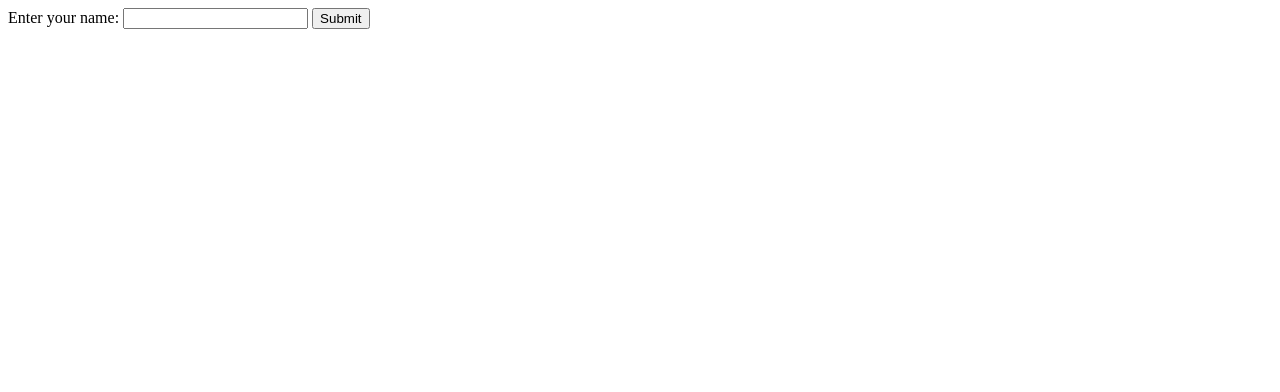
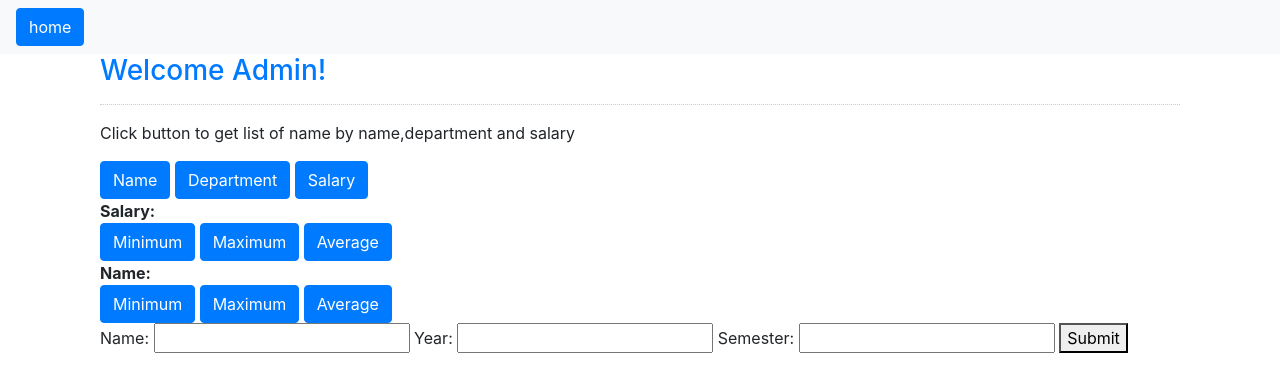
Before and after one commit to devlencm/ee468project, a Django app: page /admin2/ in a window 1280 px wide. Shown: the top 392 px of the page. Run offline with Django 3.2, Linux system fonts and the light colour scheme; data that the repository does not hold is empty; some libraries are stand-ins or nearby versions.

Commit message:
Rough ugly version of feature 3. Uses text inputs for name, year, and semester

```diff
--- a/ee468proj/ee468proj/urls.py
+++ b/ee468proj/ee468proj/urls.py
@@ -11,7 +11,7 @@ urlpatterns = [
     path('instructor/', instructor, name='instructor'),
     path('student/', student, name='student'),
     path('admin1/', admin1, name='admin1'),
-    path('admin2/', admin2, name='admin1'),
+    path('admin2/', admin2, name='admin2'),
     path('name/', name, name='name'),
     path('salary/', salary, name='name'),
     path('dept_name/', dept_name, name='dept_name'),
--- a/ee468proj/ee468proj/views.py
+++ b/ee468proj/ee468proj/views.py
@@ -1,9 +1,7 @@
 # views.py
-from django.http import HttpResponse
-from django.shortcuts import render
 
 import mysql.connector
-from flask import Flask, request
+from django.shortcuts import render
 
 
 def home(request):
@@ -13,30 +11,62 @@ def admin1(request):
     return render(request, "home.html")
 
 def admin2(request):
-    mydb = mysql.connector.connect(
-        host="128.153.13.175",
-        port="3306",
-        user="group_c",
-        passwd='ChaBraKatMik',
-        auth_plugin='mysql_native_password',
-        database="university_group_c",
-    )
+    if request.method == 'POST':
+        name = request.POST.get('name', '')
+        year = request.POST.get('year', '')
+        semester = request.POST.get('semester', '')
+        mydb = mysql.connector.connect(
+            host="128.153.13.175",
+            port="3306",
+            user="group_c",
+            passwd='ChaBraKatMik',
+            auth_plugin='mysql_native_password',
+            database="university_group_c",
+        )
+        mycursor = mydb.cursor()
+        query1 = 'select count(sec_id) from instructor join teaches on teaches.teacher_id = instructor.id where name = ' \
+                 '%s and year = %s and semester = %s;'
+        query2 = 'select count(distinct(student_id)) as "#Students" from instructor join teaches on teaches.teacher_id ' \
+                 '= instructor.id right join takes on takes.course_id = teaches.course_id ' \
+                 'where name = %s and takes.year = %s and takes.semester = %s group by takes.semester, takes.year;'
+        if (semester == 2):
+            query3 = 'select sum(amount) from investigator as v join grantaward as g on v.award_id = g.award_id and v.agent = g.agent join instructor on id = teacher_id where name = %s and ((startYear = %s and startMonth <= 6) or (startYear >= %s and endYear>= %s) or (endYear = %s and endMonth <= 6));'
+        else:
+            query3 = 'select sum(amount) from investigator as v join grantaward as g on v.award_id = g.award_id and v.agent = g.agent join instructor on id = teacher_id where name = %s and ((startYear = %s and startMonth <= 12) or (startYear >= %s and endYear>= %s) or (endYear = %s and endMonth > 8));'
 
-    mycursor = mydb.cursor()
-    mycursor.execute('select name, sum(amount) from GrantAward join Investigator on GrantAward.agent=Investigator.agent '
-                     'and GrantAward.award_id=Investigator.award_id join Instructor on Investigator.teacher_id=Instructor.id '
-                     'where name="12345";')
+        if semester == 2:
+            query4 = 'select count(title) from publication join instructor on id = teacher_id where name = %s and ((year = %s and month < 6) or (year > %s));'
+        else:
+            query4 = 'select count(title) from publication join instructor on id = teacher_id where name = %s and ((year = %s and month <= 12) or (year > %s));'
 
-    table_data = '<table style="width:400px"><th>Name</th></tr>'
-    for (name) in mycursor:
-        row = '<tr><td>{}</td></tr>'.format(name)
-        table_data += row
-    table_data += '</table>'
+        mycursor.execute(query1, (name, year, semester))
+        result1 = mycursor.fetchone()[0]
 
-    mycursor.close()
-    mydb.close()
-    context = {'table_data': table_data}
-    return render(request, 'f3.html', context)
+        mycursor.execute(query2, (name, year, semester))
+        row = mycursor.fetchone()
+        if row is None:
+            result2 = 0
+        else:
+            result2 = row[0]
+
+        mycursor.execute(query3, (name, year, year, year, year))
+        result3 = mycursor.fetchone()[0]
+
+        mycursor.execute(query4, (name, year, year))
+        result4 = mycursor.fetchone()[0]
+
+        table_data = '<table style="width:600px"><tr><th>Name</th><th>#Sections</th><th>#Students</th><th>Funding</th><th>Papers Published</th></tr>'
+        table_data += '<tr><td>{}</td><td>{}</td><td>{}</td><td>{}</td><td>{}</td></tr>'.format(name, result1, result2, result3, result4)
+        table_data += '</table>'
+
+        mycursor.close()
+        mydb.close()
+        context = {'table_data': table_data}
+        return render(request, 'f3.html', context)
+
+    else:
+        return render(request, 'base.html')
+
 
 def instructor(request):
     return render(request, "instructor.html")
--- a/ee468proj/myapp/templates/base.html
+++ b/ee468proj/myapp/templates/base.html
@@ -13,7 +13,7 @@
     </div>
   </div>
 </nav>
- <div class="container" style="padding:20px;">
+ <div class="container">
     <div class="col-md-12 well">
         <h3 class="text-primary">Welcome Admin!</h3>
         <hr style="border-top:1px dotted #ccc;"/>
@@ -35,21 +35,20 @@
         <button class="btn btn-primary" onclick="window.location.href='/averageTable'">Average</button>
 
 {% block table %} {% endblock %}
-        {#        <button type="button" class="btn btn-primary" id="Button2">Maximum</button>#}
-{#     <script>#}
-{#        document.getElementById("Button2").addEventListener("click", function(){#}
-{#        // Do something when the button is clicked#}
-{#        alert("Maximum!");#}
-{#        });#}
-{#    </script>#}
-{#        <button type="button" class="btn btn-primary" id="Button3">Average</button>#}
-{#     <script>#}
-{#        document.getElementById("Button3").addEventListener("click", function(){#}
-{#        // Do something when the button is clicked#}
-{#        alert("Average");#}
-{#        });#}
-{#    </script>#}
+
+<form method="post" action="/admin2/">
+  {% csrf_token %}
+  <label for="name">Name:</label>
+  <input type="text" id="name" name="name">
+      <label for="year">Year:</label>
+  <input type="text" id="year" name="year">
+      <label for="semester">Semester:</label>
+  <input type="text" id="semester" name="semester">
+  <button type="submit">Submit</button>
+</form>
+      {% block table1 %} {% endblock %}
     </div>
-    </div>
+        </div>
+     </div>
 </body>
 </html>
--- a/ee468proj/myapp/templates/f3.html
+++ b/ee468proj/myapp/templates/f3.html
@@ -1,8 +1,8 @@
-{% extends 'f3_base.html' %}
+{% extends 'base.html' %}
 
-{% block table %}
+{% block table1 %}
 <body>
-    {{ table_data|safe }}
+    {{ table_data | safe }}
 </body>
 
 {% endblock %}
```
